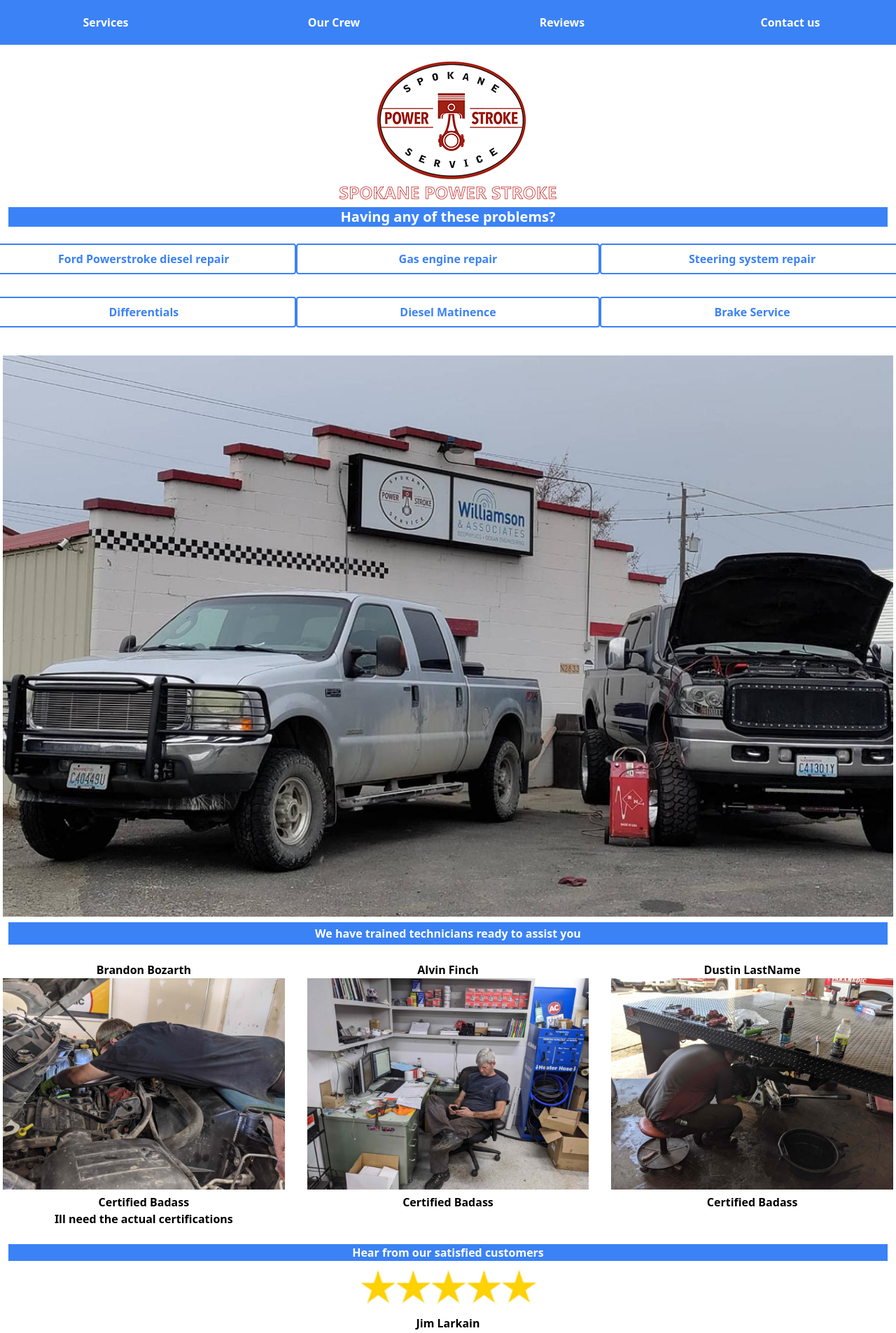
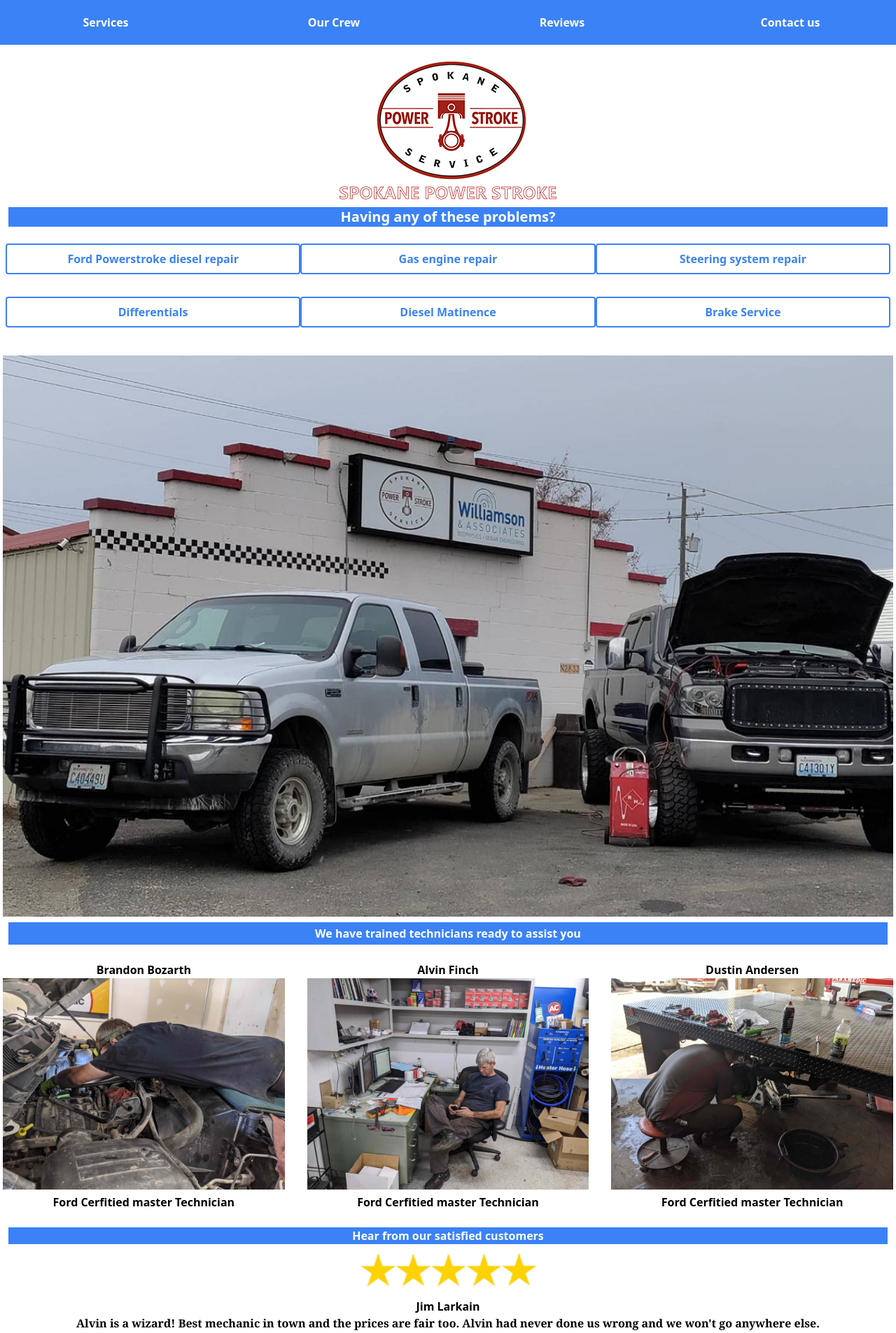
Before and after one commit to DylanBozarth/spokane-power-stroke, a Next.js app: page / in a window 1280 px wide. Shown: the top 1905 px of the page at 70% size. Built offline with nearby package versions, Linux system fonts and the light colour scheme.

Commit message:
css without gsap

```diff
--- a/components/about.tsx
+++ b/components/about.tsx
@@ -7,15 +7,15 @@ export const About = (props: any) => {
         <div className="flex flex-wrap -mx-1 lg:-mx-4 text-center" >
       <div className="my-1 px-1 w-full md:w-1/2 lg:my-4 lg:px-4 lg:w-1/3">
       Brandon Bozarth
-      <Image src={Brandon}  alt="mechanic" /><h3>Certified Badass
-        <br /> Ill need the actual certifications</h3></div>
+      <Image src={Brandon}  alt="mechanic" /><h3>Ford Cerfitied master Technician
+      {/* view cerfitication */}</h3></div>
 
       <div className="my-1 px-1 w-full md:w-1/2 lg:my-4 lg:px-4 lg:w-1/3">
       Alvin Finch
-      <Image src={Alvin}  alt="mechanic" /><h3 id="reviews">Certified Badass</h3 ></div>
+      <Image src={Alvin}  alt="mechanic" /><h3 id="reviews">Ford Cerfitied master Technician</h3 ></div>
       <div className="my-1 px-1 w-full md:w-1/2 lg:my-4 lg:px-4 lg:w-1/3">
-      Dustin LastName
-      <Image src={Dustin}  alt="mechanic" /><h3>Certified Badass</h3 ></div>
+      Dustin Andersen
+      <Image src={Dustin}  alt="mechanic" /><h3>Ford Cerfitied master Technician</h3 ></div>
     </div>
     )
 }
--- a/components/contact.tsx
+++ b/components/contact.tsx
@@ -4,15 +4,12 @@ import { gsap} from "gsap";
 import { ScrollTrigger } from "gsap/ScrollTrigger";
 export const Contact = (props: any) => {
   gsap.registerPlugin(ScrollTrigger);
+ const enter = () => {
+   console.log('enter')
+ }
 
-  const NavBarChange = () => {
-    ScrollTrigger.create({
-      trigger: ".contact",
+  useEffect(() => {
 
-    });
-  }
-  useEffect(() => {
-    NavBarChange()
   })
   return (
     <div className="contact">
--- a/components/navbar.tsx
+++ b/components/navbar.tsx
@@ -3,13 +3,13 @@ export const Navbar = (props: any) => {
 
   return (
     <div className="flex flex-wrap -mx-1 lg:-mx-4 text-center sticky -top-0 z-99   bg-blue-500 stayontop -m-2">
-    <div className={props.active === 1 ? "my-1 px-1 w-full md:w-1/2 lg:my-4 lg:px-4 lg:w-1/4 p-1 pointer bg-blue-400" : 'my-1 px-1 w-full md:w-1/2 lg:my-4 lg:px-4 lg:w-1/4 p-1 pointer'}   onClick={() => props.setActive(1)}>
+    <div className={props.active === 1 ? "my-1 px-1 w-full md:w-1/2 lg:my-4 lg:px-4 lg:w-1/4 p-1  bg-blue-400" : 'my-1 px-1 w-full md:w-1/2 lg:my-4 lg:px-4 lg:w-1/4 p-1 pointer'}   onClick={() => props.setActive(1)}>
     <a href="#services" className={props.active === 1 ? 'font-bold text-white' : 'text-white'}>Services </a> </div>
-    <div className={props.active === 2 ? "my-1 px-1 w-full md:w-1/2 lg:my-4 lg:px-4 lg:w-1/4 p-1 pointer bg-blue-400" : 'my-1 px-1 w-full md:w-1/2 lg:my-4 lg:px-4 lg:w-1/4 p-1 pointer'}     onClick={() => props.setActive(2)}>
+    <div className={props.active === 2 ? "my-1 px-1 w-full md:w-1/2 lg:my-4 lg:px-4 lg:w-1/4 p-1 bg-blue-400" : 'my-1 px-1 w-full md:w-1/2 lg:my-4 lg:px-4 lg:w-1/4 p-1 pointer'}     onClick={() => props.setActive(2)}>
     <a href="#crew" className={props.active === 2 ? 'font-bold text-white ' : 'text-white'} >Our Crew</a></div>
-    <div  className={props.active === 3 ? "my-1 px-1 w-full md:w-1/2 lg:my-4 lg:px-4 lg:w-1/4 p-1 pointer bg-blue-400" : 'my-1 px-1 w-full md:w-1/2 lg:my-4 lg:px-4 lg:w-1/4 p-1 pointer'}   onClick={() => props.setActive(3)}   >
+    <div   className={props.active === 3 ? "my-1 px-1 w-full md:w-1/2 lg:my-4 lg:px-4 lg:w-1/4 p-1  bg-blue-400" : 'my-1 px-1 w-full md:w-1/2 lg:my-4 lg:px-4 lg:w-1/4 p-1 pointer'}   onClick={() => props.setActive(3)}   >
     <a href="#reviews" className={props.active === 3 ? 'font-bold text-white ' : 'text-white'} >Reviews</a></div>
-    <div className={props.active === 4 ? "my-1 px-1 w-full md:w-1/2 lg:my-4 lg:px-4 lg:w-1/4 p-1 pointer bg-blue-400" : 'my-1 px-1 w-full md:w-1/2 lg:my-4 lg:px-4 lg:w-1/4 p-1 pointer'}   onClick={() => props.setActive(4)}>
+    <div className={props.active === 4 ? "my-1 px-1 w-full md:w-1/2 lg:my-4 lg:px-4 lg:w-1/4 p-1  bg-blue-400" : 'my-1 px-1 w-full md:w-1/2 lg:my-4 lg:px-4 lg:w-1/4 p-1 pointer'}   onClick={() => props.setActive(4)}>
     <a href="#contact" className="font-bold text-white">Contact us</a></div>
   </div>
   );
--- a/components/services.tsx
+++ b/components/services.tsx
@@ -25,7 +25,7 @@ export const Services = (props: any) => {
   useEffect(() => {}, []);
   return (
     <div>
-      <div className="flex flex-wrap  lg:-mx-4 text-center  ">
+      <div className="flex flex-wrap  px-5 lg:-mx-4 text-center   ">
         <div
           className="pointer border-2 border-blue-500 hover:bg-blue-100 text-blue-500 font-bold py-2 px-4 rounded w-full md:w-1/2 lg:my-4 lg:px-4 lg:w-1/3 "
           onClick={() => {
```
